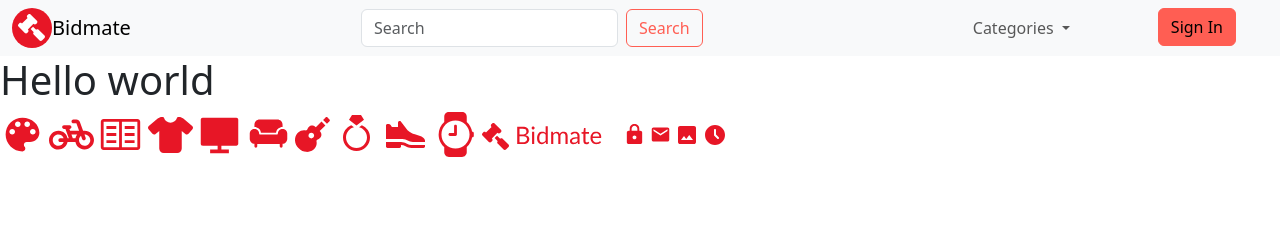
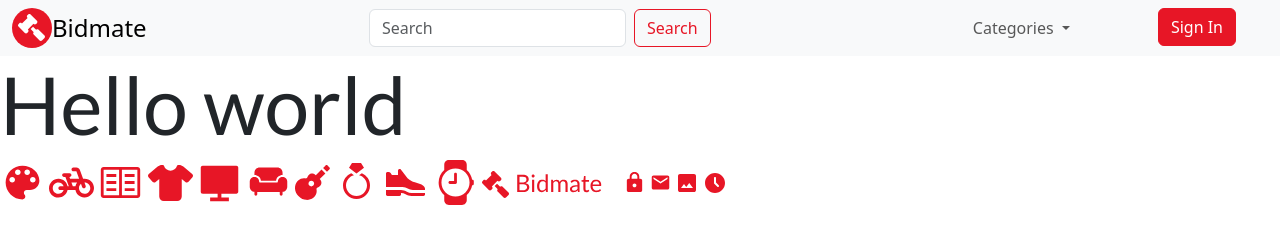
Before and after one commit to ellie489/Semester-project-2, a website: page index.html in a window 1280 px wide. Drawn offline with nearby package versions, Linux system fonts and the light colour scheme; files that its build step writes are made by us from their sources.

Commit message:
Customizes font sizes and font familiy

```diff
--- a/src/scss/_variables.scss
+++ b/src/scss/_variables.scss
@@ -1,7 +1,18 @@
-
-$red:     #ff5e53;
-$orange:  #faae69;
+@import url('https://fonts.googleapis.com/css2?family=Lato&display=swap');
+@import url('https://fonts.googleapis.com/css2?family=Lato&family=Open+Sans&display=swap');
+$red:     #E71626;
+$orange:  #FA9B51;
 $primary: $orange;
 $secondary: $red;
-
+$font-size-base: 1rem;
+$font-size-sm: $font-size-base * .875;
+$font-size-lg: $font-size-base * 1.5;
+$h1-font-size: $font-size-base * 5;
+$h2-font-size: $font-size-base * 3.3;
+$h3-font-size: $font-size-base * 2.8;
+$h4-font-size: $font-size-base * 2;
+$h5-font-size: $font-size-base * 1.5;
+$h6-font-size: $font-size-base * 1.2;
+$font-family:  "Open Sans", "Helvetica Neue", "Noto Sans", "Liberation Sans", Arial, sans-serif, "Apple Color Emoji", "Segoe UI Emoji", "Segoe UI Symbol", "Noto Color Emoji";
+$headings-font-family: "Lato", "Helvetica Neue";
 @import "../../node_modules/bootstrap/scss/bootstrap";
```
